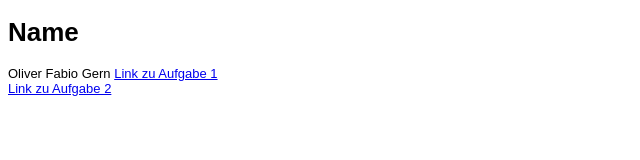
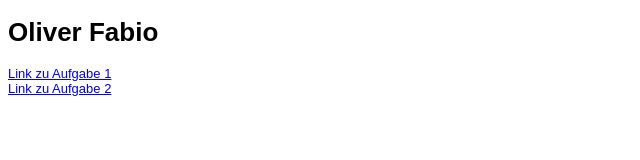
Before and after one commit to OliFabio/OFM_EIA_2020, a plain HTML site: page Steckbrief/steckbrief.htm in a window 1280 px wide. Shown: the whole page, without its empty margins (0-640 px from the left). Drawn offline with Linux system fonts and the light colour scheme.

Commit message:
Update steckbrief.htm

```diff
--- a/Steckbrief/steckbrief.htm
+++ b/Steckbrief/steckbrief.htm
@@ -12,7 +12,7 @@ body {
 </style>
 </head>
 <body>
-	<h1>Name</h1>Oliver Fabio Gern
+	<h1>Oliver Fabio</h1>
 	<a href="#">Link zu Aufgabe 1</a>
 	<br>
 	<a href="#">Link zu Aufgabe 2</a>
```
